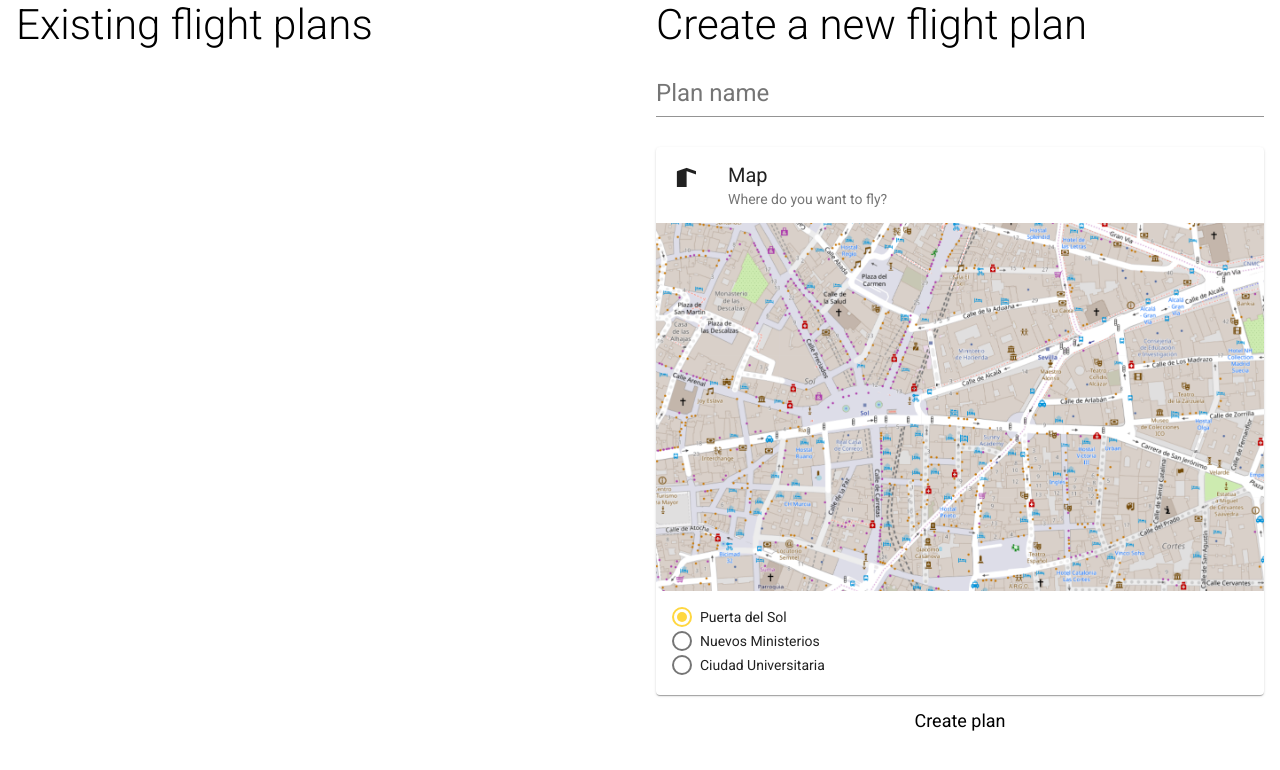
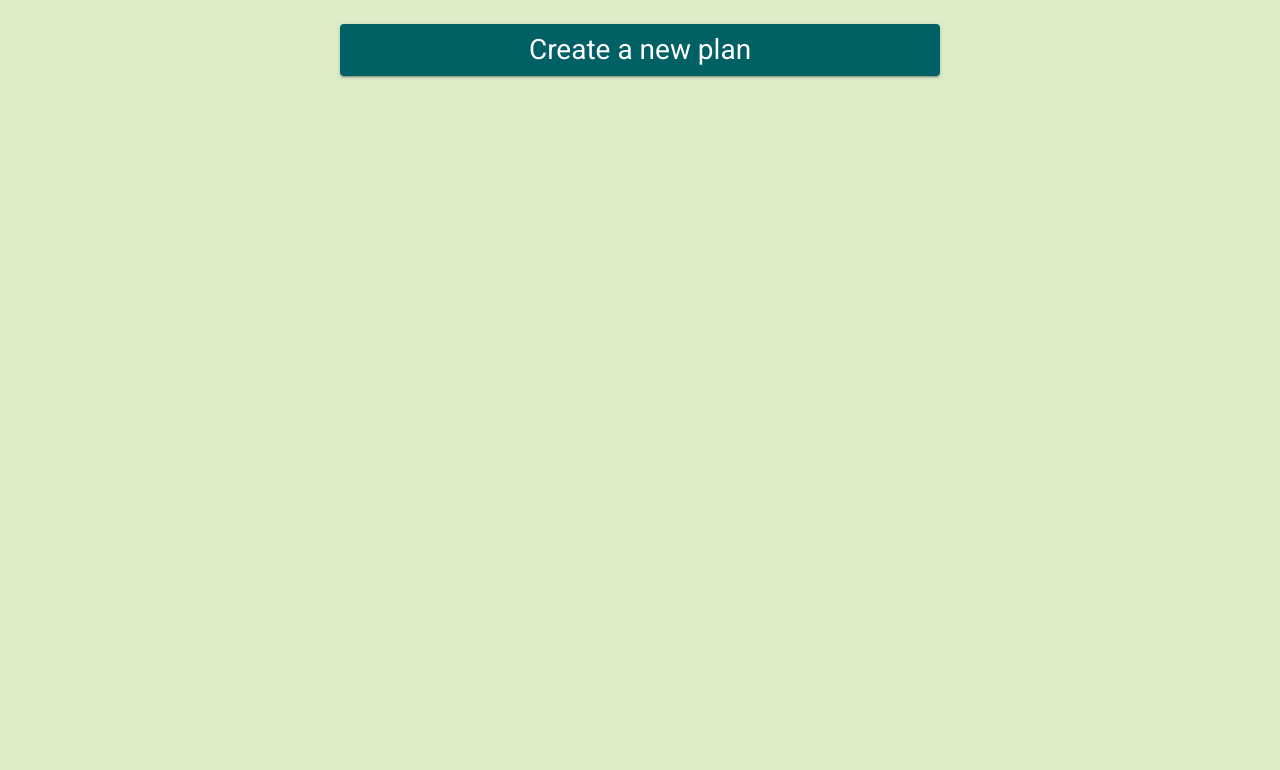
Before and after one commit to alvaromat/flight-planner, an Angular app: page / in a window 1280 px wide. Shown: the top 770 px of the page. Built offline with nearby package versions, Linux system fonts and the light colour scheme.

Commit message:
Redesign home

```diff
--- a/src/app/app.module.ts
+++ b/src/app/app.module.ts
@@ -19,7 +19,8 @@ import { PlanViewComponent } from './components/plan-view/plan-view.component';
   imports: [
     SharedModule,
     RouterModule.forRoot([
-      { path: '', component: HomeComponent }
+      { path: '', component: HomeComponent },
+      { path: 'new', component: NewPlanComponent }
     ])
   ],
   providers: [],
--- a/src/app/home/home.component.html
+++ b/src/app/home/home.component.html
@@ -1,10 +1,6 @@
 <div class="container">
-  <section class="left">
-    <h1>Existing flight plans</h1>
-    <app-plans-list></app-plans-list>
-  </section>
-  <section class="right">
-    <h1>Create a new flight plan</h1>
-    <app-new-plan></app-new-plan>
-  </section>
+  <div class="add-container">
+    <button mat-raised-button [routerLink]="['new']">Create a new plan</button>
+  </div>
+  <app-plans-list></app-plans-list>
 </div>
--- a/src/app/home/home.component.scss
+++ b/src/app/home/home.component.scss
@@ -1,15 +1,20 @@
 .container {
   display: flex;
+  flex-direction: column;
+  align-items: center;
 
-  > section {
-    flex: 1;
-    padding: 0 16px;
+  > * {
+    width: 600px;
   }
 
-  h1 {
-    font-weight: 300;
-    font-size: 42px;
-    font-family: Roboto,"Helvetica Neue",sans-serif;
-    margin: 0;
+  .add-container {
+    margin-top: 24px;
+    button {
+      width: 100%;
+      background-color: #006064;
+      color: white;
+      font-size: 28px;
+      padding: 8px 12px;
+    }
   }
 }
--- a/src/app/home/home.component.ts
+++ b/src/app/home/home.component.ts
@@ -5,11 +5,6 @@ import { Component, OnInit } from '@angular/core';
   templateUrl: './home.component.html',
   styleUrls: ['./home.component.scss']
 })
-export class HomeComponent implements OnInit {
-
-  constructor() { }
-
-  ngOnInit() {
-  }
+export class HomeComponent {
 
 }
--- a/src/styles.scss
+++ b/src/styles.scss
@@ -3,6 +3,7 @@
 
 html, body {
   height: 100%;
+  background-color: #dcedc8;
 }
 
 body {
```
Also changed, not shown: 1 other file (tests, documents, lock files or other folders).
